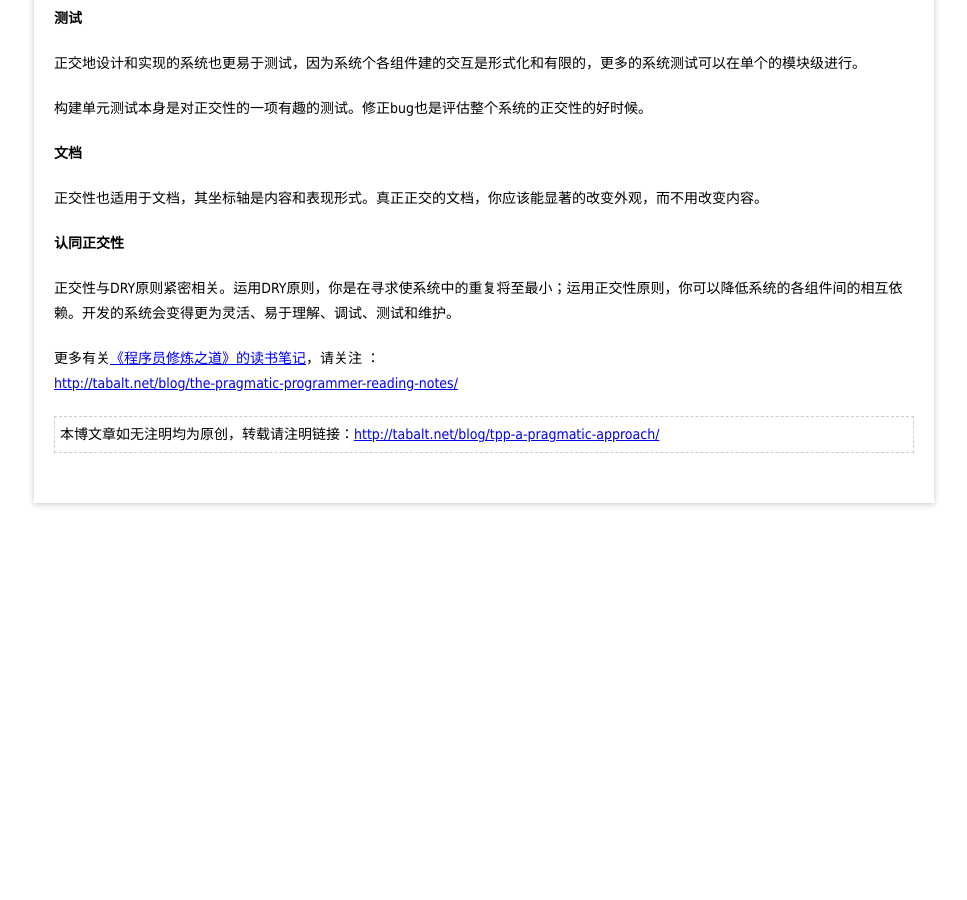
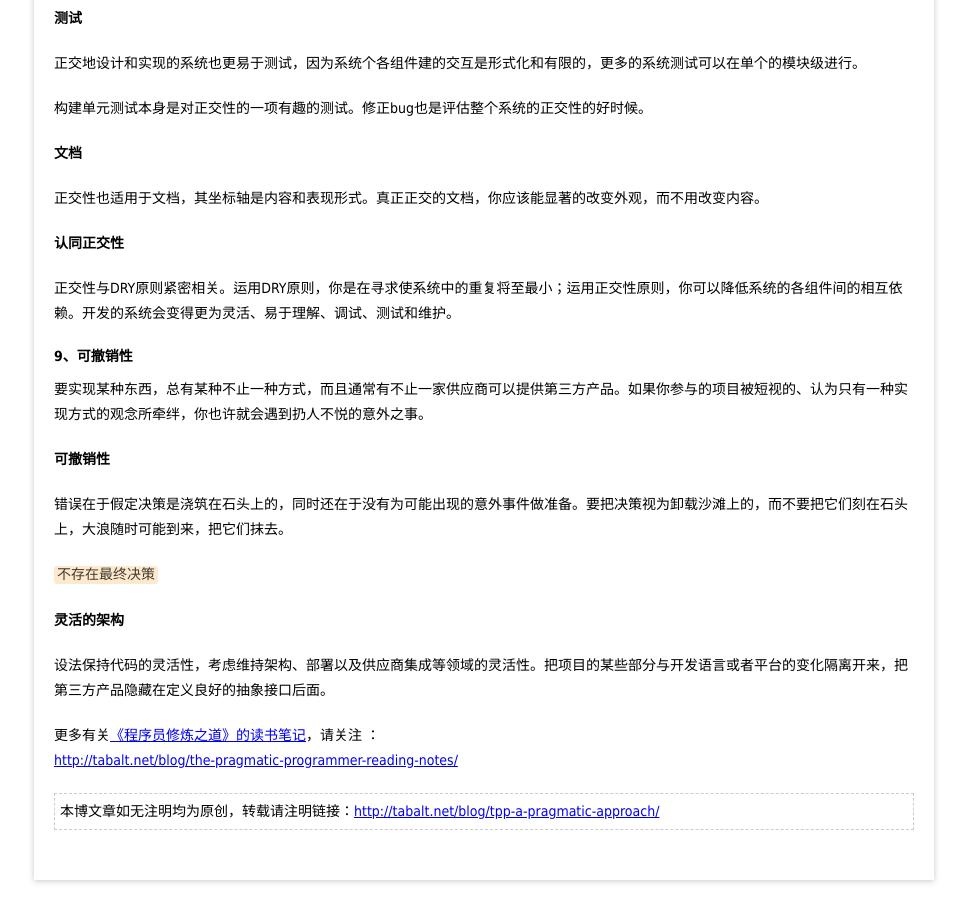
Before and after one commit to tabalt/tabalt.github.io, a Jekyll site: the page built from _posts/the-pragmatic-programmer/2014-11-08-tpp-a-pragmatic-approach.md, in a window 1280 px wide and 900 px high, scrolled down 2275 px. Shown: the whole window, without its empty margins (156-1123 px from the left). Built offline with Jekyll 4.4.1, drawn with Linux system fonts in a browser that asks for light colours; Markdown is read by kramdown in place of the engine named in the settings; comment, search, counter and statistics services are not loaded; before the commit the page ends 2798 px from its top, so only the background shows below that.

Commit message:
update blog

```diff
--- a/_posts/the-pragmatic-programmer/2014-11-08-tpp-a-pragmatic-approach.md
+++ b/_posts/the-pragmatic-programmer/2014-11-08-tpp-a-pragmatic-approach.md
@@ -139,6 +139,22 @@ DRY原则是注重实效的程序员的工具箱里最重要的工具之一。
 正交性与DRY原则紧密相关。运用DRY原则，你是在寻求使系统中的重复将至最小；运用正交性原则，你可以降低系统的各组件间的相互依赖。开发的系统会变得更为灵活、易于理解、调试、测试和维护。
 
 
+#### 9、可撤销性
+
+要实现某种东西，总有某种不止一种方式，而且通常有不止一家供应商可以提供第三方产品。如果你参与的项目被短视的、认为只有一种实现方式的观念所牵绊，你也许就会遇到扔人不悦的意外之事。
+
+
+**可撤销性**
+
+错误在于假定决策是浇筑在石头上的，同时还在于没有为可能出现的意外事件做准备。要把决策视为卸载沙滩上的，而不要把它们刻在石头上，大浪随时可能到来，把它们抹去。
+
+`不存在最终决策`
+
+**灵活的架构**
+
+设法保持代码的灵活性，考虑维持架构、部署以及供应商集成等领域的灵活性。把项目的某些部分与开发语言或者平台的变化隔离开来，把第三方产品隐藏在定义良好的抽象接口后面。
+
+
 
 
 
```
